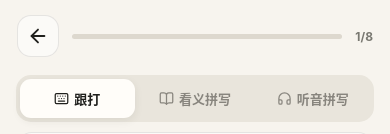
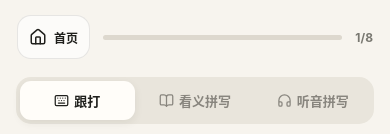
Before and after one commit to YoYo1248/teclea-espanol, a React (Vite) app: page / in a window 390 px wide. Shown: the top 134 px of the page. Built offline with nearby package versions, Linux system fonts and the light colour scheme.

Commit message:
fix: make practice home navigation explicit

```diff
--- a/src/App.tsx
+++ b/src/App.tsx
@@ -1,6 +1,5 @@
 import { useEffect, useMemo, useRef, useState } from 'react'
 import {
-  ArrowLeft,
   ArrowRight,
   BookOpen,
   Check,
@@ -2797,7 +2796,11 @@ function App() {
   return (
     <div className={`app-shell practice-screen ${keyboardOpen ? 'keyboard-open' : ''}`}>
       <header className="practice-header">
-        <button className="icon-button" onClick={exitPractice} aria-label="退出练习"><ArrowLeft size={22} /></button>
+        <button className="practice-home-button" onClick={exitPractice} aria-label="回到首页">
+          <Home size={18} />
+          <span className="practice-home-label">回到首页</span>
+          <span className="practice-home-label-short">首页</span>
+        </button>
         <div className="progress-track"><span style={{ width: `${progress}%` }} /></div>
         <span className="counter">{index + 1}/{lesson.words.length}</span>
       </header>
--- a/src/styles.css
+++ b/src/styles.css
@@ -174,7 +174,8 @@ button:focus-visible, a:focus-visible { outline: 3px solid rgba(239, 106, 76, .3
 
 .practice-screen { display: flex; flex-direction: column; min-height: 100svh; }
 .practice-header { padding: max(15px, env(safe-area-inset-top)) 17px 10px; display: flex; align-items: center; gap: 13px; }
-.practice-header .icon-button { margin: 0; flex: 0 0 auto; }
+.practice-home-button { min-height: 44px; padding: 0 14px; border: 1px solid var(--line); border-radius: 14px; background: rgba(255,255,255,.65); color: var(--ink); display: inline-flex; align-items: center; justify-content: center; gap: 7px; flex: 0 0 auto; font-size: 12px; font-weight: 800; }
+.practice-home-label-short { display: none; }
 .progress-track { flex: 1; height: 5px; border-radius: 99px; overflow: hidden; background: #ddd8ce; }
 .progress-track span { display: block; height: 100%; border-radius: inherit; background: var(--red); transition: width .35s ease; }
 .counter { font-size: 12px; font-weight: 700; color: var(--muted); }
@@ -863,7 +864,8 @@ button:focus-visible, a:focus-visible { outline: 3px solid rgba(239, 106, 76, .3
   .keyboard-open .practice-header {
     padding: max(7px, env(safe-area-inset-top)) 15px 6px;
   }
-  .keyboard-open .practice-header .icon-button { width: 36px; height: 36px; }
+  .keyboard-open .practice-home-button { width: 36px; min-height: 36px; padding: 0; }
+  .keyboard-open .practice-home-button span { display: none; }
   .keyboard-open .practice-main {
     min-height: 0;
     padding: 2px 14px 8px;
@@ -909,6 +911,9 @@ button:focus-visible, a:focus-visible { outline: 3px solid rgba(239, 106, 76, .3
 }
 
 @media (max-width: 599px) {
+  .practice-home-button { padding: 0 11px; }
+  .practice-home-label { display: none; }
+  .practice-home-label-short { display: inline; }
   .primary-filters > div:first-child { display: grid; grid-template-columns: 35px repeat(4, max-content); align-items: center; gap: 5px; overflow: visible; }
   .primary-filters > div:first-child > span { grid-row: 1 / span 2; align-self: start; padding-top: 10px; }
   .completion-screen { display: block; padding: 66px 16px 20px; overflow-y: auto; }
```
